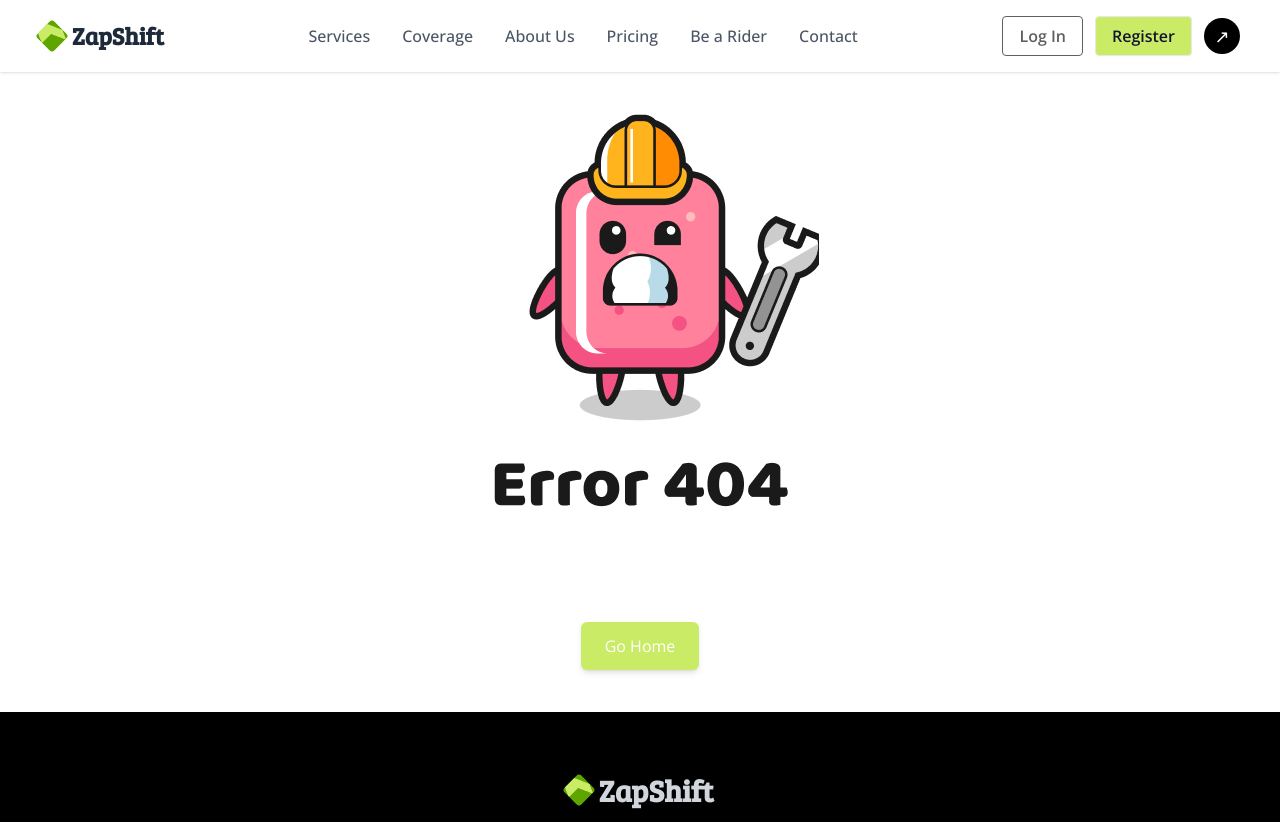
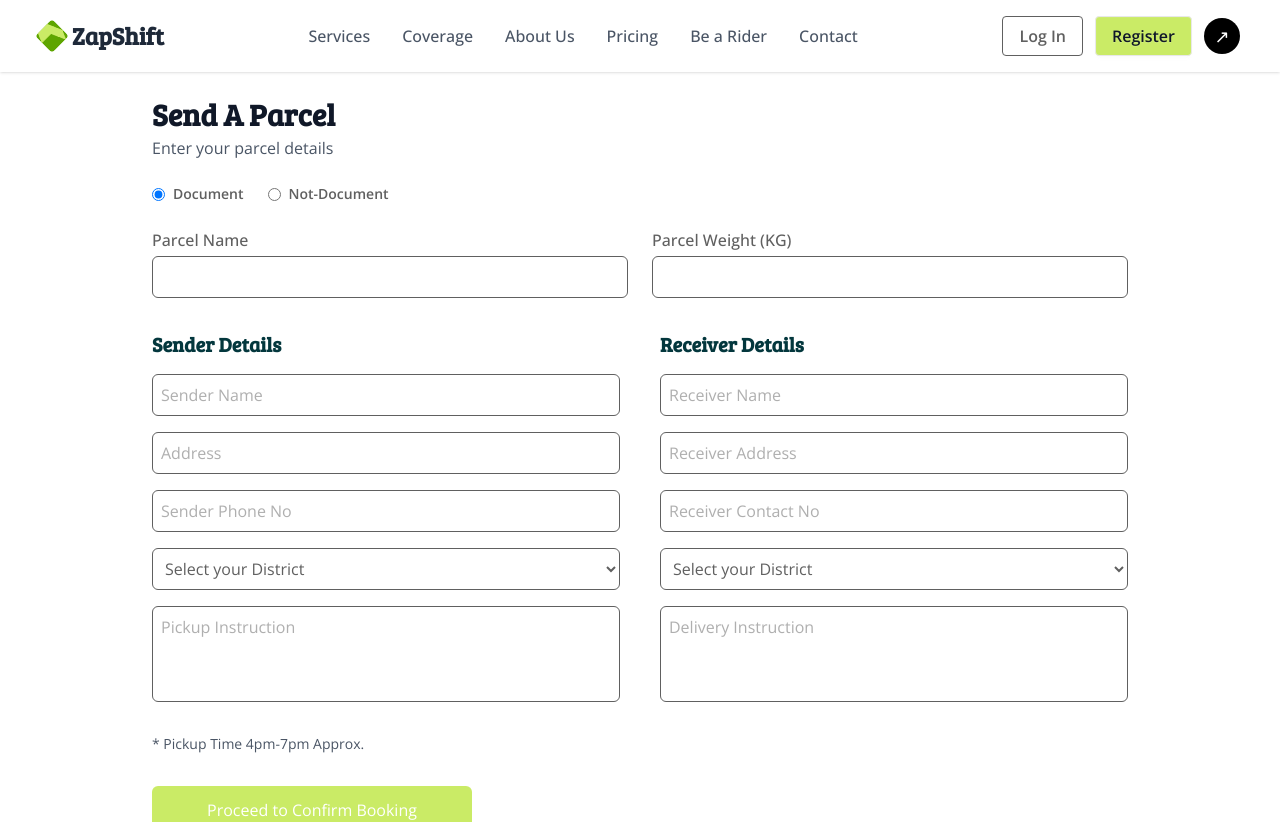
Before and after one commit to ziaul-hoque4820/zap-shift-client, a React (Vite) app: page /parcelBookingForm in a window 1280 px wide. Shown: the top 822 px of the page. Built offline with nearby package versions, Linux system fonts and the light colour scheme.

Commit message:
ParcelBookingForm Section design done

```diff
--- /dev/null
+++ b/src/pages/parcel-booking/ParcelBookingForm.jsx
@@ -0,0 +1,123 @@
+import React from "react";
+import { useForm } from "react-hook-form";
+
+const districts = [
+    "Dhaka", "Chattogram", "Rajshahi", "Khulna", "Sylhet", "Barisal", "Rangpur", "Mymensingh",
+];
+
+const ParcelBookingForm = () => {
+    const { register, handleSubmit, formState: { errors } } = useForm();
+
+    const onSubmit = (data) => {
+        console.log(data);
+        alert("Form Submitted Successfully!");
+    };
+
+    return (
+        <div className="max-w-5xl mx-auto p-6">
+            <h1 className="text-3xl font-bold text-gray-900">Send A Parcel</h1>
+            <p className="mt-1 text-gray-600">Enter your parcel details</p>
+
+            {/* Parcel Type */}
+            <div className="flex gap-6 mt-6">
+                <label className="flex items-center gap-2">
+                    <input type="radio" value="Document" defaultChecked {...register("parcelType")} />
+                    <span className="text-sm font-semibold">Document</span>
+                </label>
+
+                <label className="flex items-center gap-2">
+                    <input type="radio" value="Not-Document" {...register("parcelType")} />
+                    <span className="text-sm font-semibold">Not-Document</span>
+                </label>
+            </div>
+
+            <form onSubmit={handleSubmit(onSubmit)} className="mt-6 grid grid-cols-1 gap-8">
+                {/* PARCEL NAME / WEIGHT */}
+                <div className="grid md:grid-cols-2 gap-6">
+                    <div>
+                        <label className="block mb-1 font-medium">Parcel Name</label>
+                        <input
+                            className="w-full border rounded-md px-3 py-2"
+                            {...register("parcelName", { required: "Parcel Name Required" })}
+                        />
+                        {errors.parcelName && <p className="text-red-500 text-sm">{errors.parcelName.message}</p>}
+                    </div>
+
+                    <div>
+                        <label className="block mb-1 font-medium">Parcel Weight (KG)</label>
+                        <input
+                            type="number"
+                            className="w-full border rounded-md px-3 py-2"
+                            {...register("parcelWeight", { required: "Weight Required" })}
+                        />
+                        {errors.parcelWeight && <p className="text-red-500 text-sm">{errors.parcelWeight.message}</p>}
+                    </div>
+                </div>
+
+                {/* SENDER & RECEIVER */}
+                <div className="grid md:grid-cols-2 gap-10">
+                    {/* Sender */}
+                    <div>
+                        <h2 className="text-xl font-semibold mb-4">Sender Details</h2>
+                        <div className="flex flex-col gap-4">
+                            <input placeholder="Sender Name" className="border p-2 rounded-md"
+                                {...register("senderName", { required: true })} />
+                            <input placeholder="Address" className="border p-2 rounded-md"
+                                {...register("senderAddress", { required: true })} />
+                            <input placeholder="Sender Phone No" className="border p-2 rounded-md"
+                                {...register("senderPhone", { required: true })} />
+
+                            <select className="border p-2 rounded-md" {...register("senderDistrict", { required: true })}>
+                                <option value="">Select your District</option>
+                                {districts.map((d) => (
+                                    <option key={d} value={d}>{d}</option>
+                                ))}
+                            </select>
+
+                            <textarea placeholder="Pickup Instruction"
+                                className="border p-2 rounded-md h-24 resize-none"
+                                {...register("pickupInstruction")}
+                            ></textarea>
+                        </div>
+                    </div>
+
+                    {/* Receiver */}
+                    <div>
+                        <h2 className="text-xl font-semibold mb-4">Receiver Details</h2>
+                        <div className="flex flex-col gap-4">
+                            <input placeholder="Receiver Name" className="border p-2 rounded-md"
+                                {...register("receiverName", { required: true })} />
+                            <input placeholder="Receiver Address" className="border p-2 rounded-md"
+                                {...register("receiverAddress", { required: true })} />
+                            <input placeholder="Receiver Contact No" className="border p-2 rounded-md"
+                                {...register("receiverPhone", { required: true })} />
+
+                            <select className="border p-2 rounded-md" {...register("receiverDistrict", { required: true })}>
+                                <option value="">Select your District</option>
+                                {districts.map((d) => (
+                                    <option key={d} value={d}>{d}</option>
+                                ))}
+                            </select>
+
+                            <textarea placeholder="Delivery Instruction"
+                                className="border p-2 rounded-md h-24 resize-none"
+                                {...register("deliveryInstruction")}
+                            ></textarea>
+                        </div>
+                    </div>
+                </div>
+
+                <p className="text-sm text-gray-600">* Pickup Time 4pm-7pm Approx.</p>
+
+                <button
+                    type="submit"
+                    className="bg-[#CAEB66] hover:bg-[#b0cf52] text-white px-6 py-3 rounded-md transition-all transform hover:scale-105 focus:outline-none focus:ring-2 focus:ring-blue-500 w-full md:w-80"
+                >
+                    Proceed to Confirm Booking
+                </button>
+            </form>
+        </div>
+    );
+};
+
+export default ParcelBookingForm;
--- a/src/router/router.jsx
+++ b/src/router/router.jsx
@@ -12,6 +12,7 @@ import Price from "../pages/price/Price";
 import AboutUs from "../pages/about/AboutUs";
 import Error from "../pages/error/Error";
 import TrackConsignment from "../pages/track-consignment/TrackConsignment";
+import ParcelBookingForm from "../pages/parcel-booking/ParcelBookingForm";
 
 const router = createBrowserRouter([
     {
@@ -37,6 +38,10 @@ const router = createBrowserRouter([
             {
                 path: 'trackConsignment',
                 Component: TrackConsignment
+            },
+            {
+                path: 'parcelBookingForm',
+                Component: ParcelBookingForm
             },
             {
                 path: '*',
```
